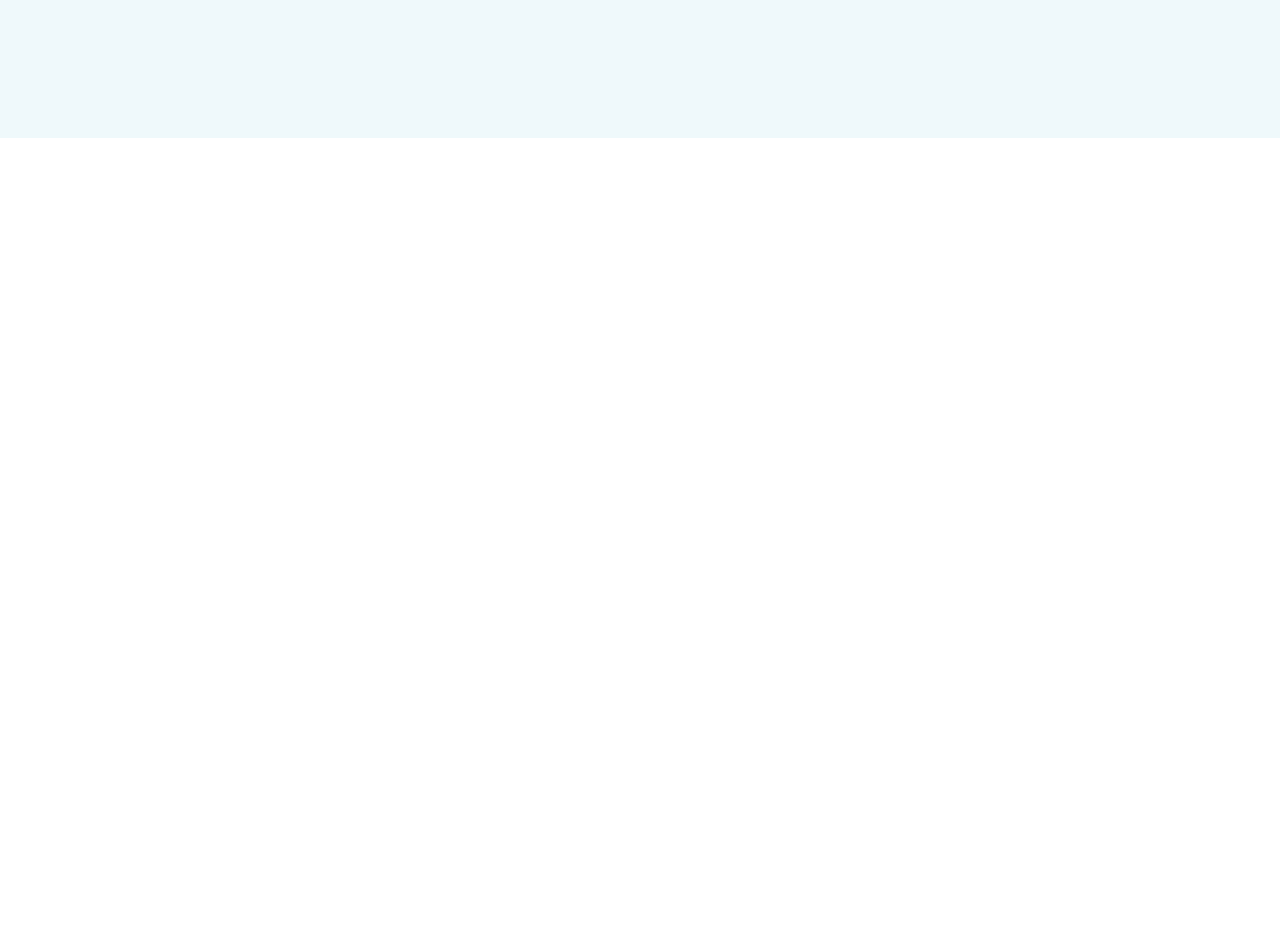
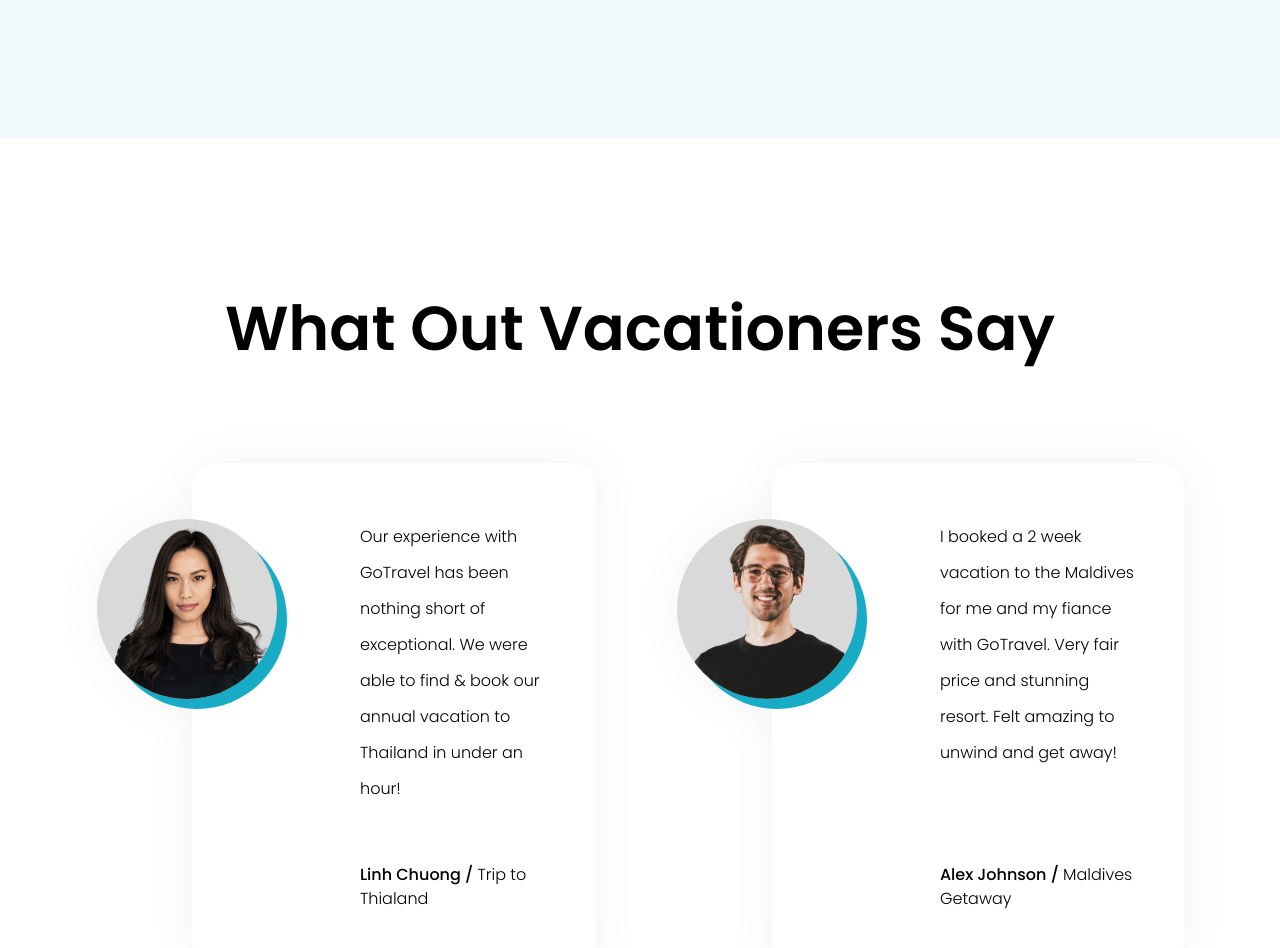
Before and after one commit to MGFNolan/GoTravelLandingPage, a React (Vite) app: page / in a window 1280 px wide. Shown: the part 6620-7568 px from the top of the page. Before the commit the page ends 6758 px from the top, so only its background shows below. Built offline with nearby package versions, Linux system fonts and the light colour scheme.

Commit message:
create testimonials section

```diff
--- a/src/App.tsx
+++ b/src/App.tsx
@@ -13,6 +13,7 @@ import Services from "./components/Services/Services";
 import News from "./components/News/News";
 import ExploreMore from "./components/ExploreMore/ExploreMore";
 import FrequentTraveller from "./components/FrequentTraveller";
+import Testimonials from "./components/Testimonials/Testimonials";
 
 function App() {
   return (
@@ -27,6 +28,7 @@ function App() {
         <News />
         <ExploreMore />
         <FrequentTraveller />
+        <Testimonials />
       </Main>
     </Page>
   );
--- /dev/null
+++ b/src/components/Testimonials/Testimonial.tsx
@@ -0,0 +1,19 @@
+import { type Testimonial } from "../../utils/contentTypes";
+
+interface TestimonialProps {
+    testimonial: Testimonial;
+}
+
+export default function Testimonial({testimonial}: TestimonialProps) {
+  return (
+    <li className="relative ml-24 flex rounded-3xl bg-white py-14 pt-14 pr-12 pl-42 drop-shadow-[0px_0px_20px_rgba(0,0,0,0.05)]">
+      <div className="absolute left-0 -translate-x-[50%] size-47.5 transform overflow-hidden after:absolute after:bg-primary-700 after:right-0 after:bottom-0 after:-z-1 after:block after:size-45 after:rounded-full">
+        <img src={testimonial.img} alt={testimonial.alt} className="bg-grey-300 top-0 left-0 z-5 size-45 rounded-full" />
+      </div>
+      <div className="flex flex-col justify-between gap-y-14">
+        <p className="text-base/9 font-light">{testimonial.description}</p>
+        <p className="font-medium">{testimonial.name} / <span className="font-light">{testimonial.vacation}</span></p>
+      </div>
+    </li>
+  )
+}
--- /dev/null
+++ b/src/components/Testimonials/Testimonials.tsx
@@ -0,0 +1,17 @@
+import { testimonials } from "../../utils/content";
+import Testimonial from "./Testimonial";
+
+export default function Testimonials() {
+  return (
+    <section className="px-24 py-36">
+        <div className="m-auto max-w-389">
+            <h2 className="mb-22 text-center text-[3.875rem] font-semibold">What Out Vacationers Say</h2>
+            <ul className="flex gap-x-20">
+                {testimonials.map(testimonial =>
+                    <Testimonial testimonial={testimonial} key={testimonial.id} />
+                )}
+            </ul>
+        </div>
+    </section>
+  )
+}
```
